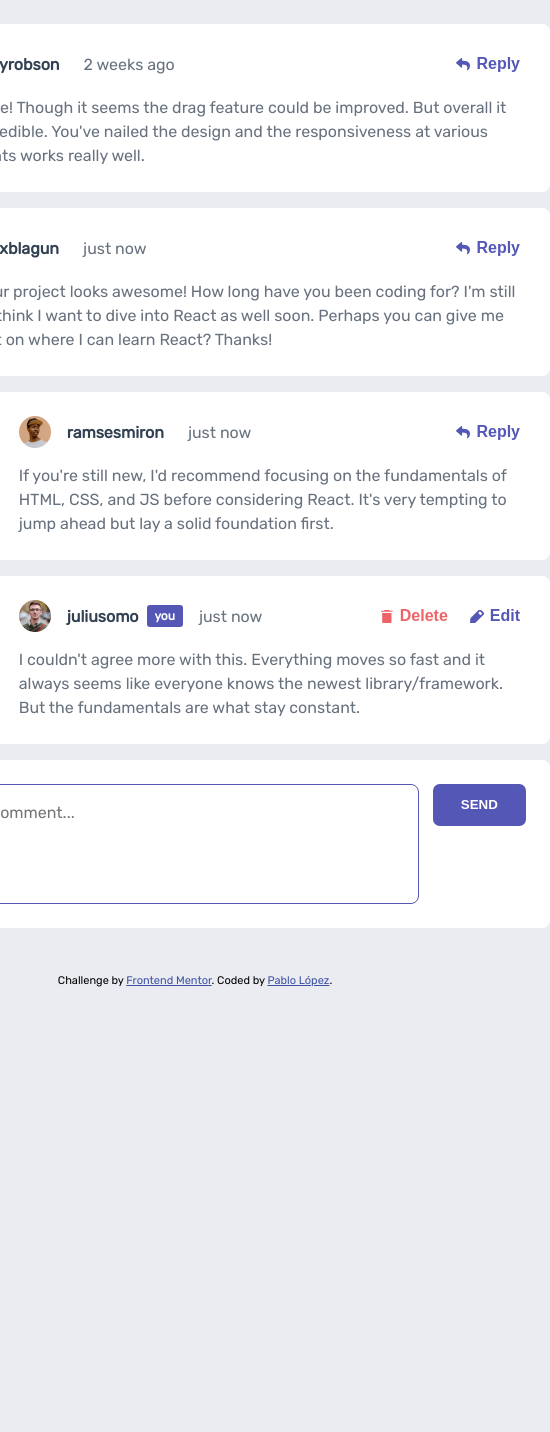
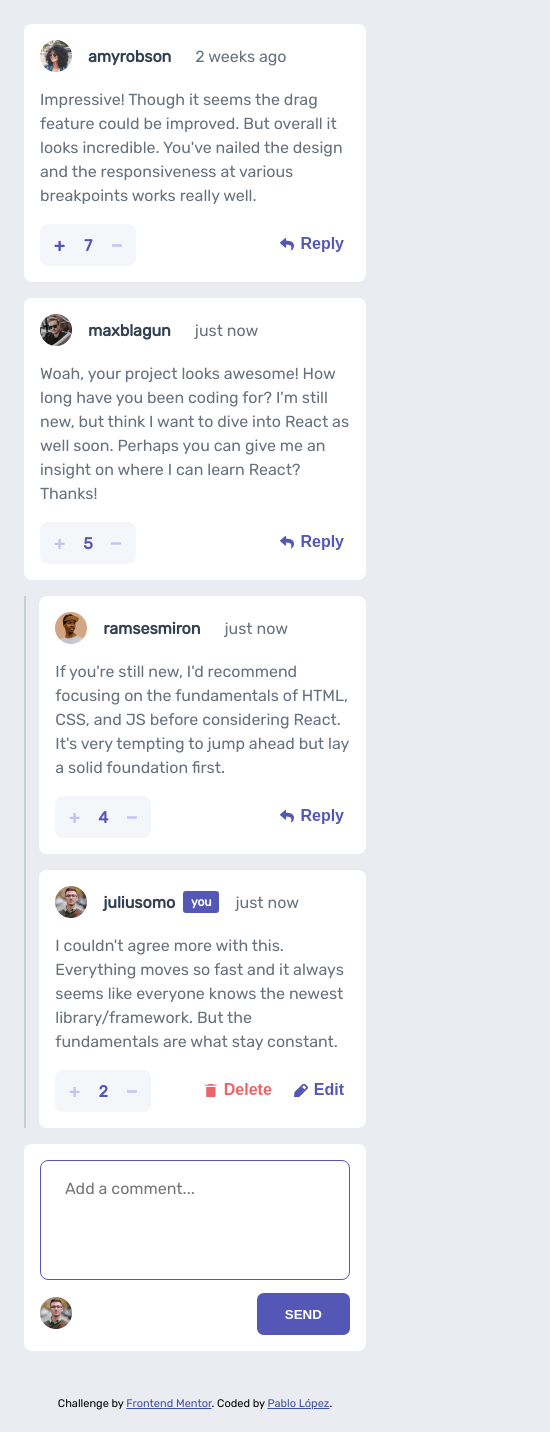
Before and after one commit to pabloL0pez/interactive-comments-section, an Angular app: page / in a window 390 px wide. Shown: the whole page, 550 px wide, since content can reach past the window. Before the commit the page ends 1009 px from the top, so only its background shows below. Built offline with nearby package versions, Linux system fonts and the light colour scheme.

Commit message:
Responsive

```diff
--- a/src/app/app.component.scss
+++ b/src/app/app.component.scss
@@ -8,10 +8,12 @@
 
     .comment {
         margin-bottom: 1em;
-        min-width: 44.375em;
+        max-width: 44.375em;
+        width: 100%;
     }
 
     .user-comment {
-        min-width: 44.375em;
+        max-width: 44.375em;
+        width: 100%;
     }
 }
--- a/src/app/modules/comments/comment-box/comment-box.component.scss
+++ b/src/app/modules/comments/comment-box/comment-box.component.scss
@@ -66,7 +66,7 @@
         width: 100%;
 
         .reply-box-reply-button {
-            width: 7em;
+            min-width: 7em;
             background-color: var(--moderate-blue);
             color: var(--white);
             cursor: pointer;
@@ -77,3 +77,30 @@
         }
     }
 }
+
+@media(max-width: "699px") {
+    .comment-reply-box {
+        position: relative;
+        padding: variables.$box-padding-mobile;
+
+        img {
+            position: absolute;
+            width: variables.$current-user-image-size-mobile;
+            height: variables.$current-user-image-size-mobile;
+            bottom: calc(#{variables.$box-padding-mobile} + (3em - #{variables.$current-user-image-size-mobile}) / 2.5);
+            left: variables.$box-padding-mobile;
+            margin-right: 0;
+        }
+
+        .aside {
+            flex-direction: column;
+            align-items: flex-end;
+            justify-content: flex-end;
+
+            .reply-box-reply-button {
+                margin-left: 0;
+                margin-top: variables.$user-elements-margin;
+            }
+        }
+    }
+}
--- a/src/app/modules/comments/comment-card/comment-card.component.html
+++ b/src/app/modules/comments/comment-card/comment-card.component.html
@@ -1,5 +1,6 @@
 <div class="comment-container">
     <div class="comment-votes">
+        <div class="vote-buttons">
             <div
                 class="icon score-icon plus-icon"
                 [ngClass]="{'activated-icon': (currentUser$ | async)?.username && comment?.scoredBy && comment?.scoredBy![(currentUser$ | async)!.username] == 1}"
@@ -13,6 +14,7 @@
                 [ngClass]="{'activated-icon': (currentUser$ | async)?.username && comment?.scoredBy && comment?.scoredBy![(currentUser$ | async)!.username] == -1}"
                 (click)="updateScore(-1)"
             ></div>
+        </div>
     </div>
 
     <div class="comment-content">
--- a/src/app/modules/comments/comment-card/comment-card.component.scss
+++ b/src/app/modules/comments/comment-card/comment-card.component.scss
@@ -27,8 +27,10 @@ p {
     border-radius: 0.5em;
     background-color: var(--white);
     max-width: variables.$comment-max-width;
+    width: 100%;
 
     .comment-votes {
+        .vote-buttons {
             display: flex;
             flex-direction: column;
             align-items: center;
@@ -68,6 +70,11 @@ p {
             .activated-icon {
                 background-color: var(--moderate-blue);
                 pointer-events: none;
+            }
+        }
+
+        .comment-buttons-mobile {
+            display: none;
         }
     }
 
@@ -199,6 +206,7 @@ p {
             .text {
                 color: var(--grayish-blue);
                 line-height: 1.5em;
+                overflow-wrap: break-word;
             }
         }
     }
@@ -240,3 +248,53 @@ p {
         }
     }
 }
+
+@media(max-width: "699px") {
+    .comment-container {
+        flex-direction: column;
+        padding: variables.$box-padding-mobile;
+        position: relative;
+
+        .comment-votes {
+            order: 2;
+
+            .vote-buttons {
+                flex-direction: row;
+                justify-content: space-between;
+                height: 2.625em;
+                width: 6em;
+                margin-right: 0;
+                margin-top: variables.$user-elements-margin;
+            }
+        }
+
+        .comment-content {
+            width: 100%;
+
+            .comment-buttons {
+                position: absolute;
+                bottom: calc(#{variables.$box-padding-mobile} + #{$score-padding});
+                right: 1em;
+            }
+        }
+    }
+
+
+    .comment-replies {
+        .replies-guideline {
+            @include row-center();
+            justify-content: flex-start;
+
+            width: 1em;
+            align-self: stretch; // Important to make the guideline take the full height of the container
+
+            .guideline {
+                width: 2px;
+                box-sizing: border-box;
+                background-color: var(--intermediate-gray);
+                align-self: stretch; // Important to make the guideline take the full height of the container
+            }
+        }
+    }
+
+}
--- a/src/app/modules/comments/styles/_variables.scss
+++ b/src/app/modules/comments/styles/_variables.scss
@@ -3,3 +3,6 @@ $user-elements-margin: 1em;
 $comment-max-width: 44.375em;
 $box-radius: 0.5em;
 $box-padding: 1.5em;
+
+$box-padding-mobile: 1em;
+$current-user-image-size-mobile: 2em;
--- a/src/app/modules/dialogs/confirmation-dialog/confirmation-dialog/confirmation-dialog.component.html
+++ b/src/app/modules/dialogs/confirmation-dialog/confirmation-dialog/confirmation-dialog.component.html
@@ -1,5 +1,6 @@
 <div class="dialog-container">
     <h2>{{ data.title }}</h2>
+    <h3>{{ data.title }}</h3>
 
     <p>{{ data.message }}</p>
 
--- a/src/app/modules/dialogs/confirmation-dialog/confirmation-dialog/confirmation-dialog.component.scss
+++ b/src/app/modules/dialogs/confirmation-dialog/confirmation-dialog/confirmation-dialog.component.scss
@@ -2,6 +2,10 @@
     h2 {
         color: var(--dark-blue);
         margin-top: 0;
+    }
+
+    h3 {
+        display: none;
     }
 
     p {
@@ -24,3 +28,17 @@
         }
     }
 }
+
+@media(max-width: "599px") {
+    .dialog-container {
+        h2 {
+            display: none;
+        }
+
+        h3 {
+            display: block;
+            color: var(--dark-blue);
+            margin-top: 0;
+        }
+    }
+}
--- a/src/styles.scss
+++ b/src/styles.scss
@@ -45,7 +45,7 @@ body {
     flex-direction: row;
     align-items: center;
     justify-content: center;
-    padding: 1em 2.5em;
+    padding: 1em;
     box-sizing: border-box;
     text-align: center;
     border: none;
```
Lines whose indentation alone changed are shown as unchanged.
